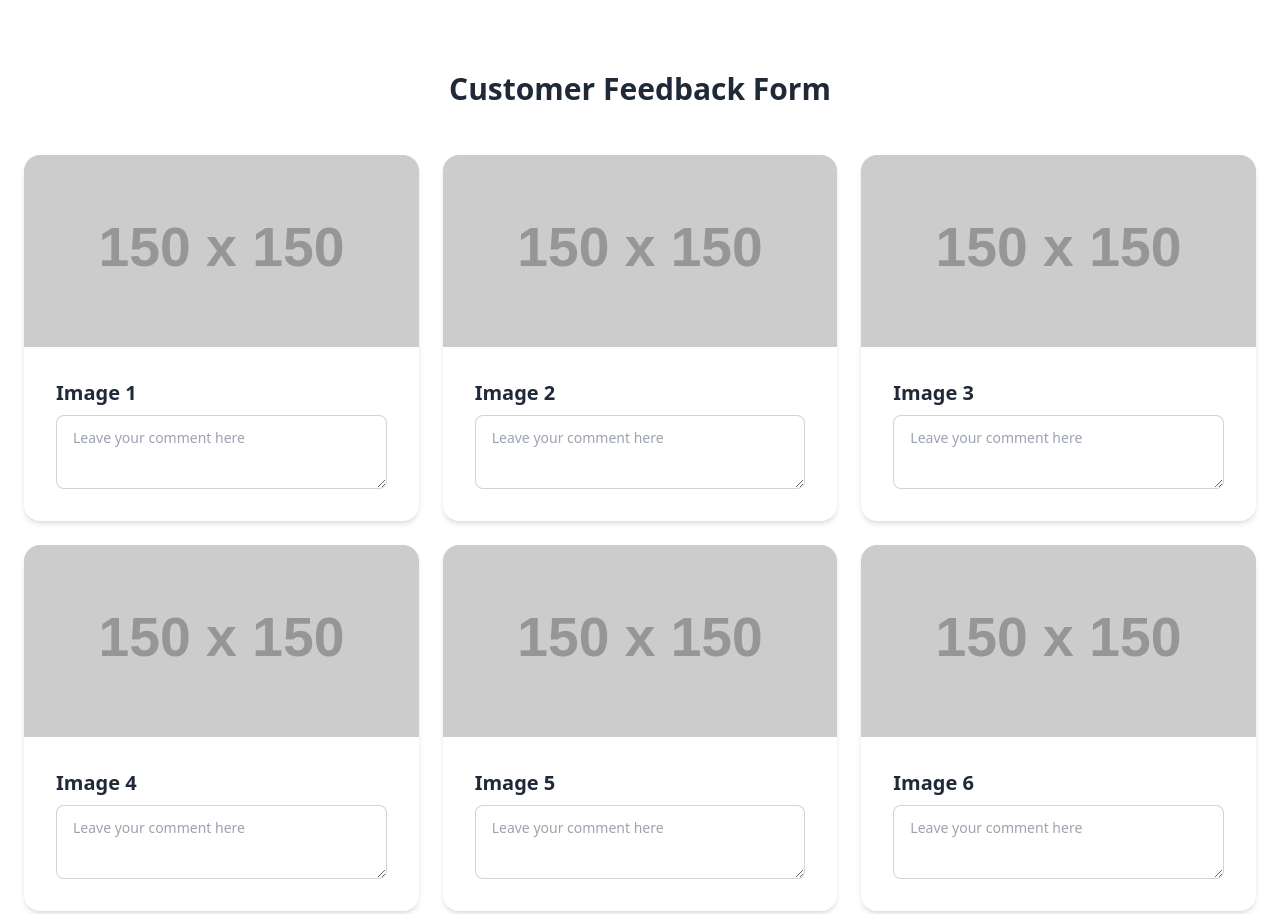
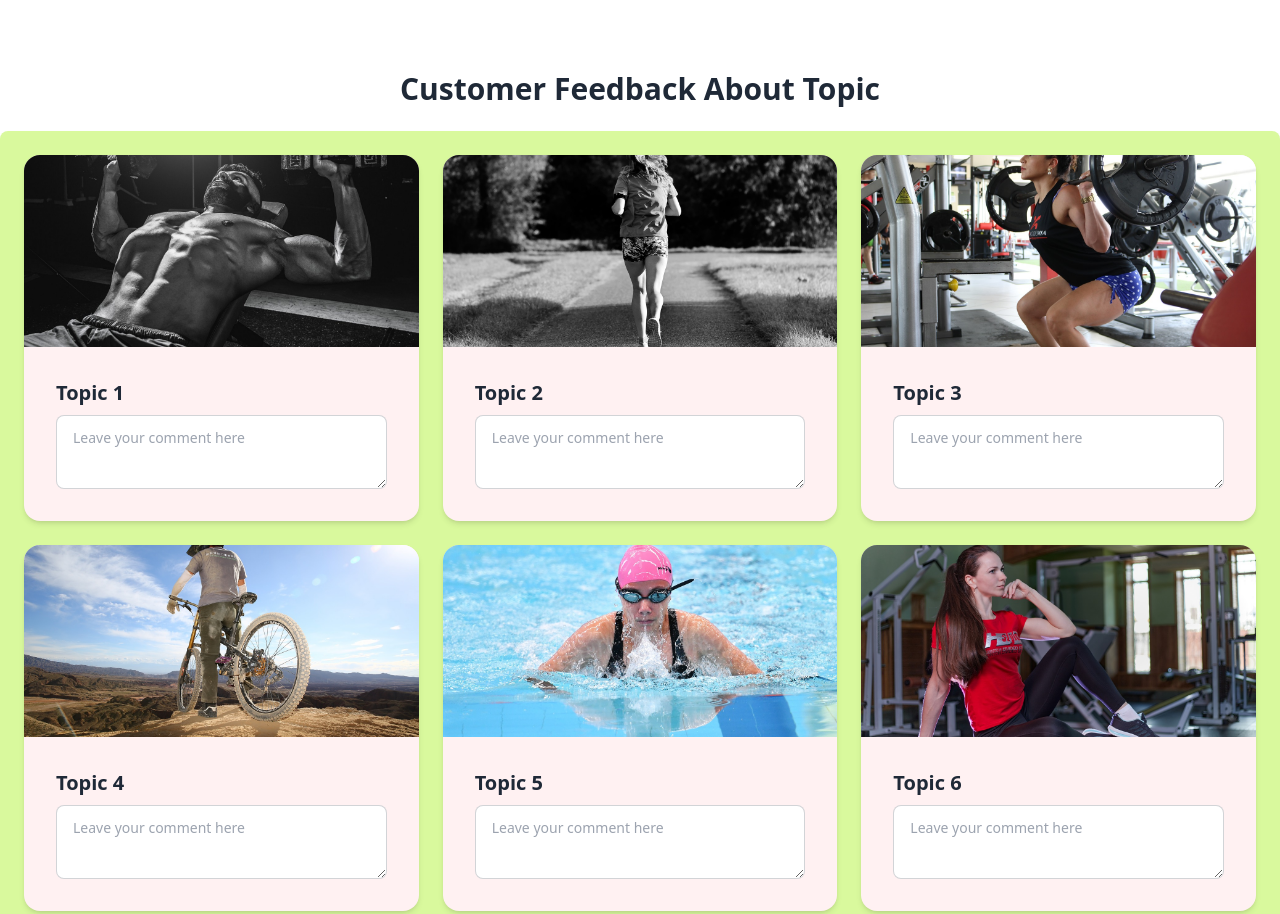
Before and after one commit to shahadot99999/physically-and-mentally, a plain HTML site: page index.html in a window 1280 px wide. Shown: the part 1400-2314 px from the top of the page. Drawn offline with nearby package versions, Linux system fonts and the light colour scheme; placeholder pictures from the web are drawn by us.

Commit message:
Customer Feedback About Topic

```diff
--- a/index.html
+++ b/index.html
@@ -108,16 +108,16 @@
 
    <section>
     <div class="container mx-auto py-10">
-      <h1 class="text-3xl font-bold text-center mb-6">Customer Feedback Form</h1>
-      <form id="feedback-form" class="bg-white p-6 shadow-md rounded-lg">
+      <h1 class="text-3xl font-bold text-center mb-6">Customer Feedback About Topic</h1>
+      <form id="feedback-form" class="bg-lime-200 p-6 shadow-md rounded-lg">
           <div class="grid grid-cols-1 md:grid-cols-2 lg:grid-cols-3 gap-6">
               <!-- Image Cards with Comment Section -->
-              <div class="card bg-base-100 shadow-md">
+              <div class="card bg-rose-50 shadow-md">
                   <figure>
-                      <img src="https://via.placeholder.com/150" alt="Image 1" class="w-full h-48 object-cover">
+                      <img src="img/07.jpg" alt="Image 1" class="w-full h-48 object-cover">
                   </figure>
                   <div class="card-body">
-                      <h2 class="card-title" data-title="Image 1">Image 1</h2>
+                      <h2 class="card-title" data-title="Topic 1">Topic 1</h2>
                       <textarea
                           class="textarea textarea-bordered w-full"
                           placeholder="Leave your comment here"
@@ -126,12 +126,12 @@
                   </div>
               </div>
 
-              <div class="card bg-base-100 shadow-md">
+              <div class="card bg-rose-50 shadow-md">
                   <figure>
-                      <img src="https://via.placeholder.com/150" alt="Image 2" class="w-full h-48 object-cover">
+                      <img src="img/08.jpg" alt="Image 2" class="w-full h-48 object-cover">
                   </figure>
                   <div class="card-body">
-                      <h2 class="card-title" data-title="Image 2">Image 2</h2>
+                      <h2 class="card-title" data-title="Topic 2">Topic 2</h2>
                       <textarea
                           class="textarea textarea-bordered w-full"
                           placeholder="Leave your comment here"
@@ -140,12 +140,12 @@
                   </div>
               </div>
 
-              <div class="card bg-base-100 shadow-md">
+              <div class="card bg-rose-50 shadow-md">
                   <figure>
-                      <img src="https://via.placeholder.com/150" alt="Image 3" class="w-full h-48 object-cover">
+                      <img src="img/09.jpg" alt="Image 3" class="w-full h-48 object-cover">
                   </figure>
                   <div class="card-body">
-                      <h2 class="card-title" data-title="Image 3">Image 3</h2>
+                      <h2 class="card-title" data-title="Topic 3">Topic 3</h2>
                       <textarea
                           class="textarea textarea-bordered w-full"
                           placeholder="Leave your comment here"
@@ -154,12 +154,12 @@
                   </div>
               </div>
 
-              <div class="card bg-base-100 shadow-md">
+              <div class="card bg-rose-50 shadow-md">
                   <figure>
-                      <img src="https://via.placeholder.com/150" alt="Image 4" class="w-full h-48 object-cover">
+                      <img src="img/10.jpg" alt="Image 4" class="w-full h-48 object-cover">
                   </figure>
                   <div class="card-body">
-                      <h2 class="card-title" data-title="Image 4">Image 4</h2>
+                      <h2 class="card-title" data-title="Topic 4">Topic 4</h2>
                       <textarea
                           class="textarea textarea-bordered w-full"
                           placeholder="Leave your comment here"
@@ -168,12 +168,12 @@
                   </div>
               </div>
 
-              <div class="card bg-base-100 shadow-md">
+              <div class="card bg-rose-50 shadow-md">
                   <figure>
-                      <img src="https://via.placeholder.com/150" alt="Image 5" class="w-full h-48 object-cover">
+                      <img src="img/11.jpg" alt="Image 5" class="w-full h-48 object-cover">
                   </figure>
                   <div class="card-body">
-                      <h2 class="card-title" data-title="Image 5">Image 5</h2>
+                      <h2 class="card-title" data-title="Topic 5">Topic 5</h2>
                       <textarea
                           class="textarea textarea-bordered w-full"
                           placeholder="Leave your comment here"
@@ -182,12 +182,12 @@
                   </div>
               </div>
 
-              <div class="card bg-base-100 shadow-md">
+              <div class="card bg-rose-50 shadow-md">
                   <figure>
-                      <img src="https://via.placeholder.com/150" alt="Image 6" class="w-full h-48 object-cover">
+                      <img src="img/12.jpg" alt="Image 6" class="w-full h-48 object-cover">
                   </figure>
                   <div class="card-body">
-                      <h2 class="card-title" data-title="Image 6">Image 6</h2>
+                      <h2 class="card-title" data-title="Topic 6">Topic 6</h2>
                       <textarea
                           class="textarea textarea-bordered w-full"
                           placeholder="Leave your comment here"
@@ -197,11 +197,17 @@
               </div>
           </div>
 
+
+          <!-- Display show -->
+
+          <div id="feedback-display" class="mt-8"></div>
+
           <!-- Submit Button -->
           <div class="mt-6 text-center">
               <button type="submit" class="btn btn-primary">Submit Feedback</button>
           </div>
       </form>
+
   </div>
    </section>
 
--- a/js/customerFeedback.js
+++ b/js/customerFeedback.js
@@ -1,26 +1,3 @@
-// document.getElementById('feedback-form').addEventListener('submit', function(event) {
-//     event.preventDefault(); // Prevent the form from refreshing the page
-
-//     // Collect comments and titles
-//     const formData = new FormData(event.target);
-//     const feedback = [];
-
-//     formData.forEach((value, key) => {
-//         const title = document.querySelector(`[name="${key}"]`).closest('.card-body').querySelector('.card-title').textContent;
-//         feedback.push({ title, comment: value });
-//     });
-
-//     // Simulate sending feedback (console log for now)
-//     console.log('Customer Feedback:', feedback);
-
-//     // Show a confirmation message (optional)
-//     // alert('Thank you for your feedback!');
-
-//     // Clear the form
-//     event.target.reset();
-// });
-
-
 
     document.getElementById('feedback-form').addEventListener('submit', function(event) {
         event.preventDefault(); // Prevent the form from refreshing the page
@@ -40,8 +17,19 @@ document.getElementById('feedback-form').addEventListener('submit', function(eve
         // Simulate sending feedback (console log for now)
         console.log('Customer Feedback:', feedback);
 
-    // Show a confirmation message (optional)
-    //alert('Thank you for your feedback!');
+        // Dynamically display feedback in HTML
+        const feedbackContainer = document.getElementById('feedback-display');
+        feedbackContainer.innerHTML = ' '; // Clear previous feedback
+
+        feedback.forEach((item) => {
+            const feedbackItem = document.createElement('div');
+            feedbackItem.className = 'p-4 bg-gray-100 rounded-lg shadow mb-4';
+            feedbackItem.innerHTML = `
+                <h3 class="font-bold text-lg">${item.title}</h3>
+                <p class="text-gray-700">${item.comment}</p>
+            `;
+            feedbackContainer.appendChild(feedbackItem);
+        });
 
         // Clear the form
         event.target.reset();
```
Also changed, not shown: img/07.jpg (added), img/08.jpg (added), img/09.jpg (added), img/10.jpg (added), img/11.jpg (added), img/12.jpg (added). Lines whose indentation alone changed are shown as unchanged.
